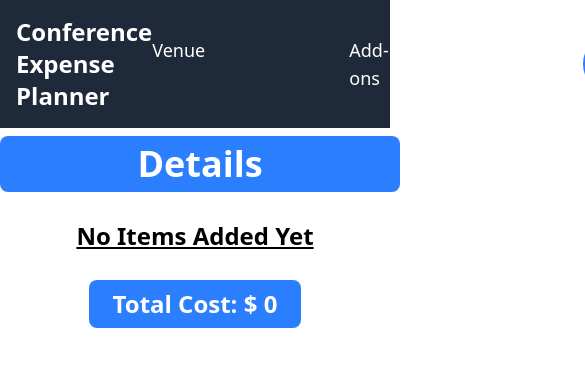
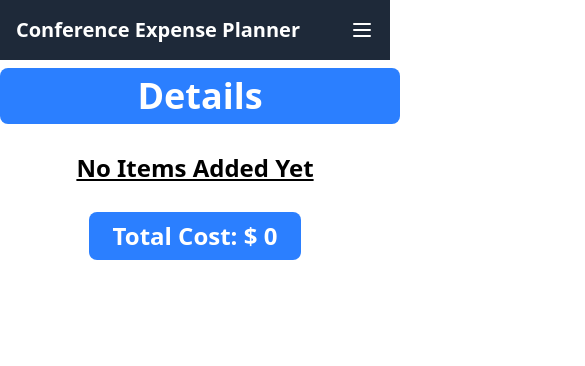
Before and after one commit to SatishMiral/redux-practice-project, a React (Vite) app: page /details in a window 390 px wide. Shown: the top 366 px of the page, 585 px wide, since content can reach past the window. Built offline with nearby package versions, Linux system fonts and the light colour scheme.

Commit message:
add navbar responsiveness

```diff
--- a/src/components/Details.jsx
+++ b/src/components/Details.jsx
@@ -13,7 +13,7 @@ function Details() {
                 <h1 className='text-white text-center text-4xl font-bold'>Details</h1>
             </div>
             {items.length == 0 ? <h1 className='text-2xl font-bold underline text-center my-7'>No Items Added Yet</h1> :
-            <div className='grid grid-cols-1 md:grid-cols-2 lg:grid-cols-3 gap-20 p-4 max-w-7xl mx-auto'>
+            <div className='grid sm:grid-cols-1 md:grid-cols-2 grid-cols-3 gap-20 p-4 max-w-7xl mx-auto'>
             {items.map(item =>
                 <div className="bg-white shadow-lg rounded-lg overflow-hidden w-full h-[400px] transform transition duration-300 hover:scale-105">
                     <img src={item.imgUrl} alt={item.name} className="w-full h-48 object-cover" />
--- a/src/components/Navbar.jsx
+++ b/src/components/Navbar.jsx
@@ -1,23 +1,64 @@
-import React from 'react';
+import React, { useState } from 'react';
 import { NavLink } from 'react-router-dom';
 
 const Navbar = () => {
+  const [isOpen, setIsOpen] = useState(false);
+
+  const toggleMenu = () => {
+    setIsOpen(!isOpen);
+  };
+
   return (
-    <nav className="flex justify-between items-center p-4 bg-gray-800">
+    <nav className="relative flex flex-col md:flex-row justify-between items-center p-4 bg-gray-800">
       {/* Company Name on the Left */}
-      <div className="text-2xl font-bold text-white">
+      <div className="flex justify-between items-center w-full md:w-auto">
+        <div className="text-xl md:text-2xl font-bold text-white">
           <a href="/">Conference Expense Planner</a>
         </div>
 
+        {/* Burger Menu Icon */}
+        <button
+          className="md:hidden text-white"
+          onClick={toggleMenu}
+        >
+          <svg
+            className="w-6 h-6"
+            fill="none"
+            stroke="currentColor"
+            viewBox="0 0 24 24"
+          >
+            {isOpen ? (
+              <path
+                strokeLinecap="round"
+                strokeLinejoin="round"
+                strokeWidth={2}
+                d="M6 18L18 6M6 6l12 12"
+              />
+            ) : (
+              <path
+                strokeLinecap="round"
+                strokeLinejoin="round"
+                strokeWidth={2}
+                d="M4 6h16M4 12h16M4 18h16"
+              />
+            )}
+          </svg>
+        </button>
+      </div>
+
+      {/* Mobile Menu */}
+      <div className={`${
+        isOpen ? 'flex' : 'hidden'
+      } md:flex flex-col md:flex-row w-full md:w-auto`}>
         {/* Navigation Links in the Center */}
-      <div className="flex text-lg space-x-36">
+        <div className="flex flex-col items-center lg:mr-65 md:mr-20 md:flex-row text-base md:text-lg space-y-4 md:space-y-0 md:space-x-8 lg:space-x-36 mt-4 md:mt-0">
           <NavLink to={"/venue"} className={({isActive}) => isActive ? "text-blue-500 font-bold" : "text-white"}>Venue</NavLink>
           <NavLink to={"/add-ons"} className={({isActive}) => isActive ? 'text-blue-500 font-bold' : 'text-white'}>Add-ons</NavLink>
           <NavLink to={"/meals"} className={({isActive}) => isActive ? 'text-blue-500 font-bold' : 'text-white'}>Meals</NavLink>
         </div>
 
         {/* Special "Show Details" Button on the Right */}
-      <div className="bg-blue-500 text-white mr-10 px-6 py-2 rounded-full hover:bg-blue-700 transition-colors">
+        <div className="bg-blue-500 text-white mt-4 md:mt-0 md:mr-10 px-4 md:px-6 py-2 rounded-full hover:bg-blue-700 transition-colors w-full md:w-auto text-center">
           <NavLink
             to="/details"
             className={({isActive}) => isActive ? "text-gray-700 font-bold" : "text-white"}
@@ -25,6 +66,7 @@ const Navbar = () => {
             Show Details
           </NavLink>
         </div>
+      </div>
     </nav>
   );
 };
```
Also changed, not shown: src/features/cost/costSlice.js (line endings or trailing spaces). Lines whose indentation alone changed are shown as unchanged.
